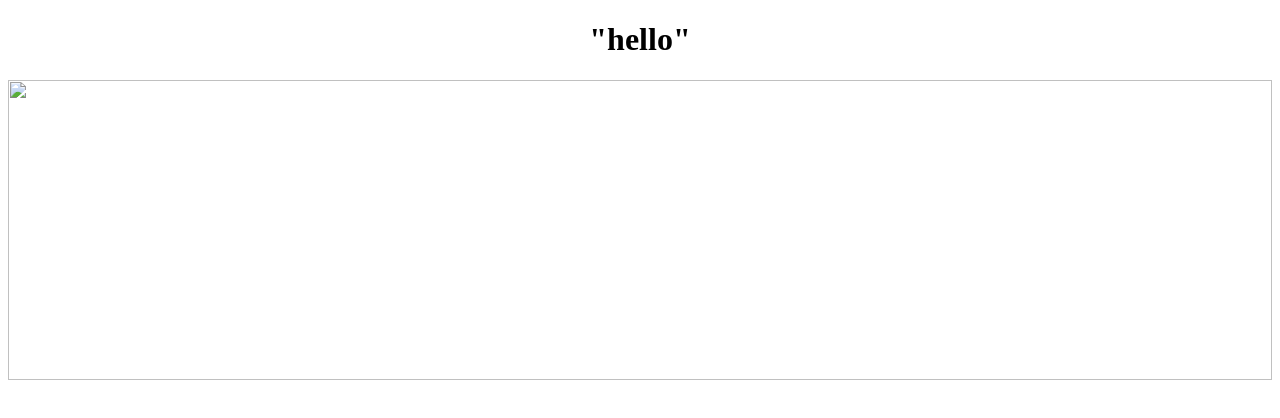
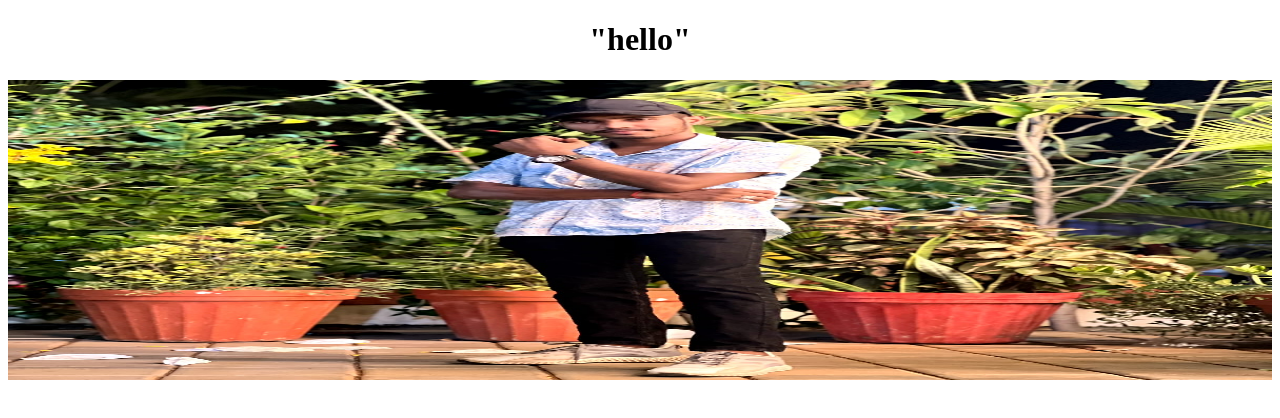
Before and after one commit to Ganeshvedhachalam/html, a plain HTML site: page index.html in a window 1280 px wide. Drawn offline with Linux system fonts and the light colour scheme.

Commit message:
Update index.html

```diff
--- a/index.html
+++ b/index.html
@@ -11,6 +11,6 @@
             </h1>
 
         </center>
-        <img width="100%" height="300px" src="C:\Users\PC\Downloads\beautiful-wallpaper-download-14.jpg" alt="">
+        <img width="100%" height="300px" src="WhatsApp Image 2024-06-04 at 5.46.23 PM (1).jpeg" alt="">
     </body>
 </html>
```
